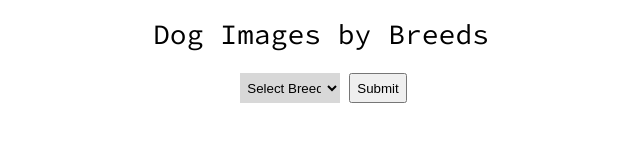
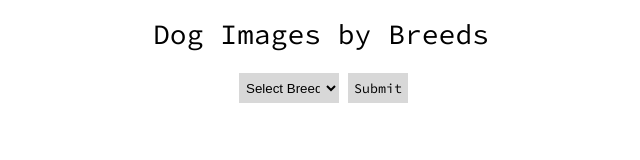
Before and after one commit to nyanxhtet/dog-images, a plain HTML site: page index.html in a window 1280 px wide. Shown: the full height of the page, 319-959 px from the left. Drawn offline with nearby package versions, Linux system fonts and the light colour scheme; no server answers.

Commit message:
adjusted styling for submit button

```diff
--- a/css/styles.css
+++ b/css/styles.css
@@ -135,6 +135,13 @@ table {
   background-color: #grey;
 }
 
+#submitButton{
+  width: 60px;
+  background-color: rgba(60,60,60, .2);
+  border: none;
+  padding: 3px;
+  font-family: 'Source Code Pro', monospace;;
+}
 
 @media screen and (max-width: 600px) {
 
```
